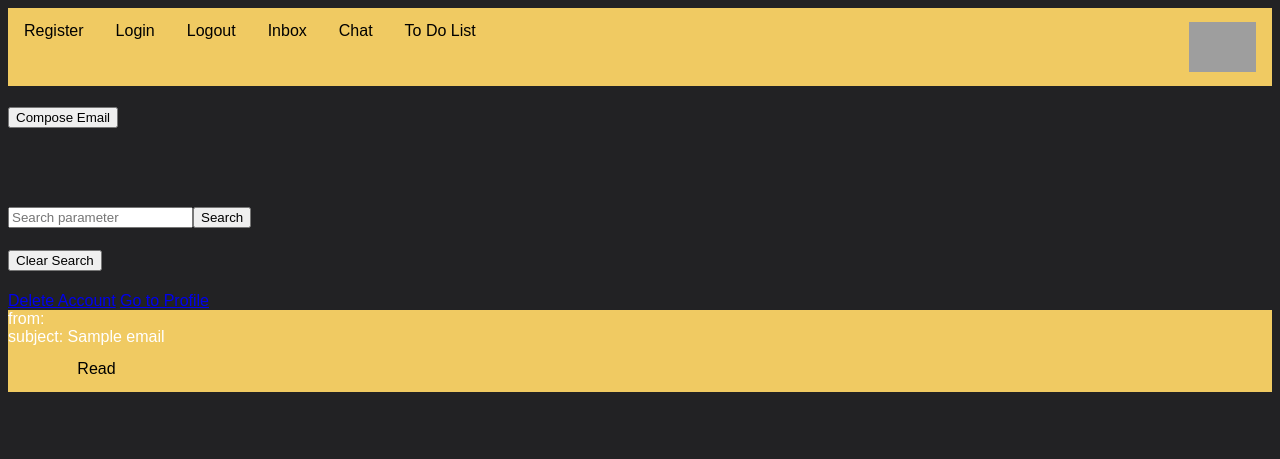
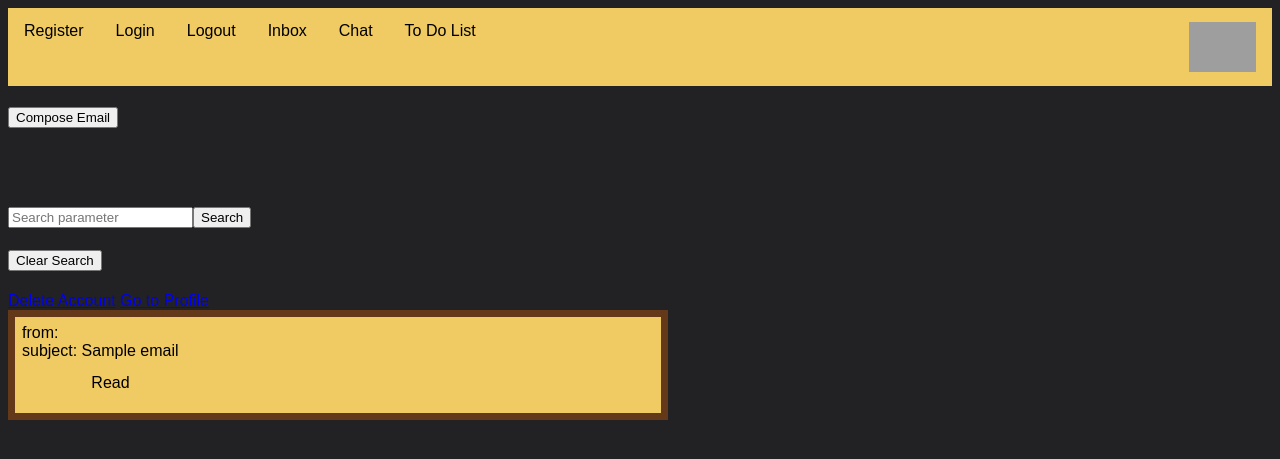
Before and after one commit to PioRomo/131-email-client, a Python web app: template 02_flask_with_file_structure/app/templates/inbox.html in a window 1280 px wide. Shown: the top 459 px of the page. Run offline with Jinja, Linux system fonts and the light colour scheme; the template is opened without the code that fills it: most values are stand-ins (such as "Sample title", 1, 10 or a date in 2020); some web fonts are replaced; grey boxes are pictures that could not be loaded.

Commit message:
Update styles.css

```diff
--- a/02_flask_with_file_structure/app/static/styles.css
+++ b/02_flask_with_file_structure/app/static/styles.css
@@ -4,7 +4,7 @@ body{
   color:white;
 }
 
-#emails{
+.emails{
   color:black;
   width: 50%;
   border: 7px solid #64391a;
```
